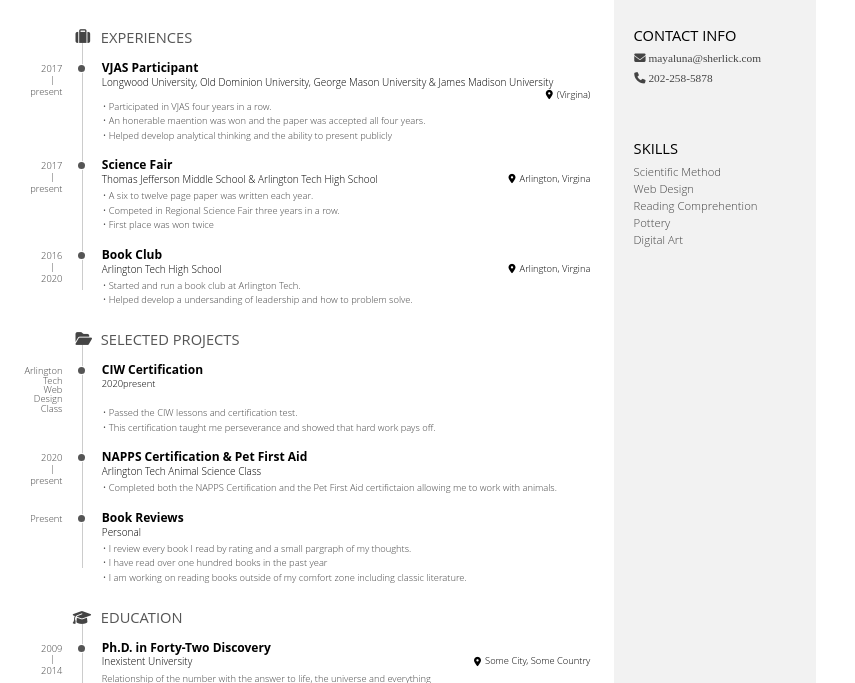
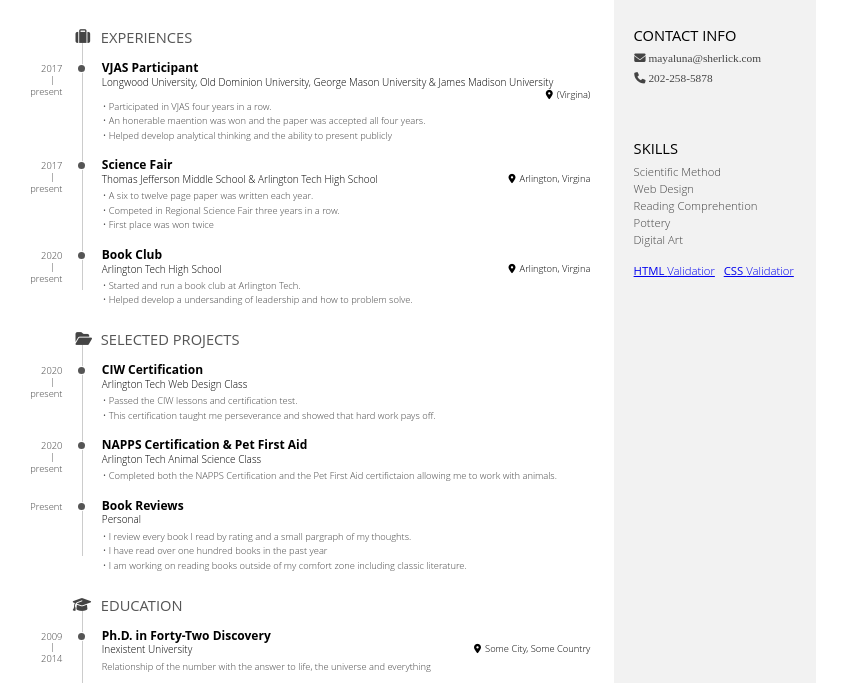
Before and after one commit to Msherlick15/Maya-website, a plain HTML site: page Resume/index.html in a window 1280 px wide. Shown: the part 80-763 px from the top of the page, without its empty margins (0-855 px from the left). Drawn offline with nearby package versions, Linux system fonts and the light colour scheme.

Commit message:
tweak index.html

```diff
--- a/Resume/index.html
+++ b/Resume/index.html
@@ -60,7 +60,7 @@
         </section>
         <section class="blocks">
           <div class="date">
-            <span>2016</span><span>2020</span>
+            <span>2020</span><span>present</span>
           </div>
           <div class="decorator">
           </div>
@@ -85,14 +85,14 @@
         </h2>
         <section class="blocks">
           <div class="date">
-            <span class="place">Arlington Tech Web Design Class</span>
+		<span>2020</span><span>present</span>
           </div>
           <div class="decorator">
           </div>
           <div class="details">
             <header>
               <h3>CIW Certification</h3>
-              <span>2020</span><span>present</span>
+		<span class="place">Arlington Tech Web Design Class</span>
             </header>
             <div>
               <ul>
@@ -233,13 +233,13 @@
 	  <li>Pottery</li>
 	  <li>Digital Art</li>
         </ul>
-      </div>
-    </aside>
 <footer>
 <a href="http://validator.w3.org/check/referer">
 <strong> HTML </strong>Validatior</a> &nbsp;
 <a href="http://jigsaw.w3.org/css-validator/check/referer">
 <strong> CSS </strong>Validatior</a>
 </footer>
+      </div>
+    </aside>
   </body>
 </html>
```
